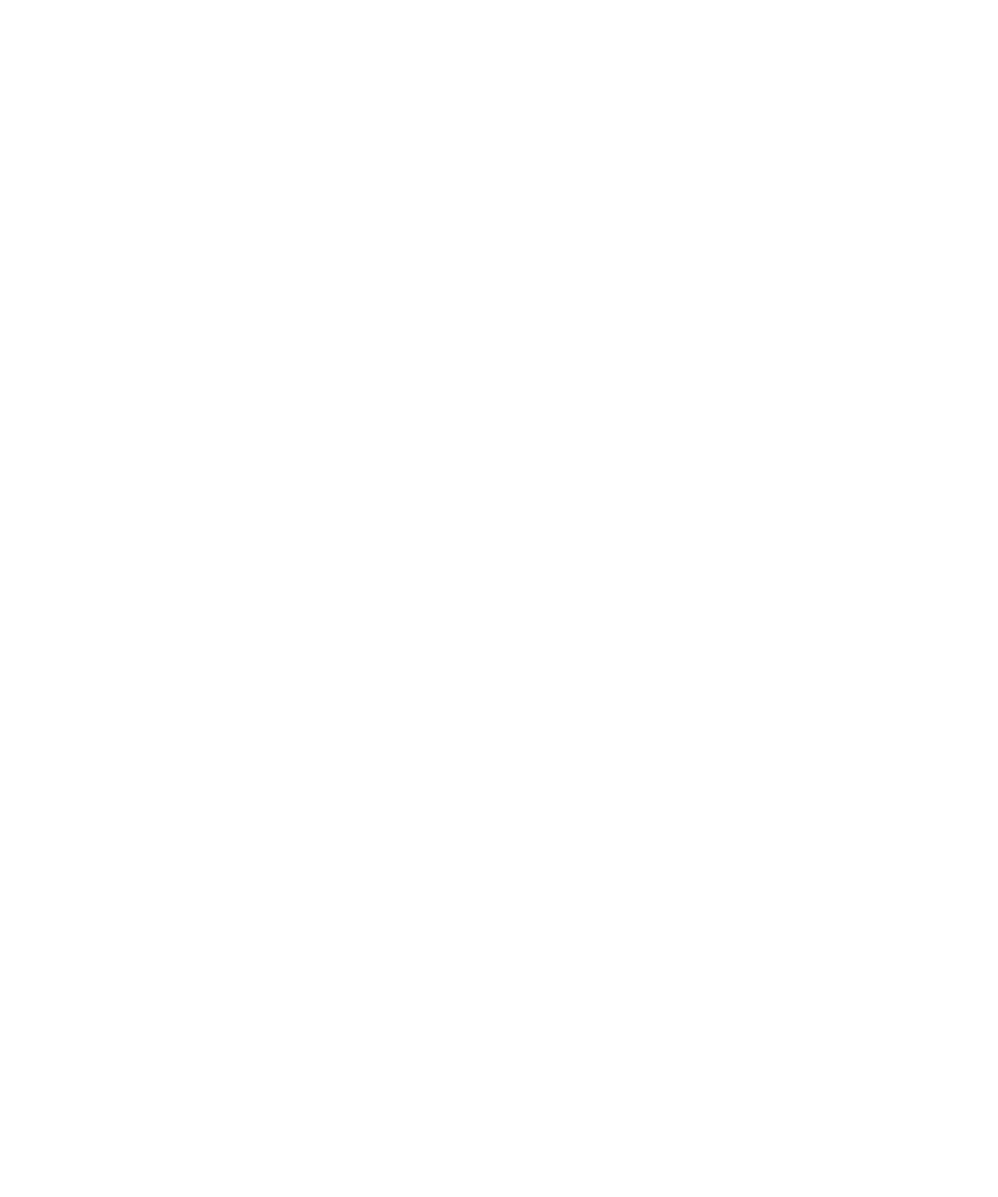
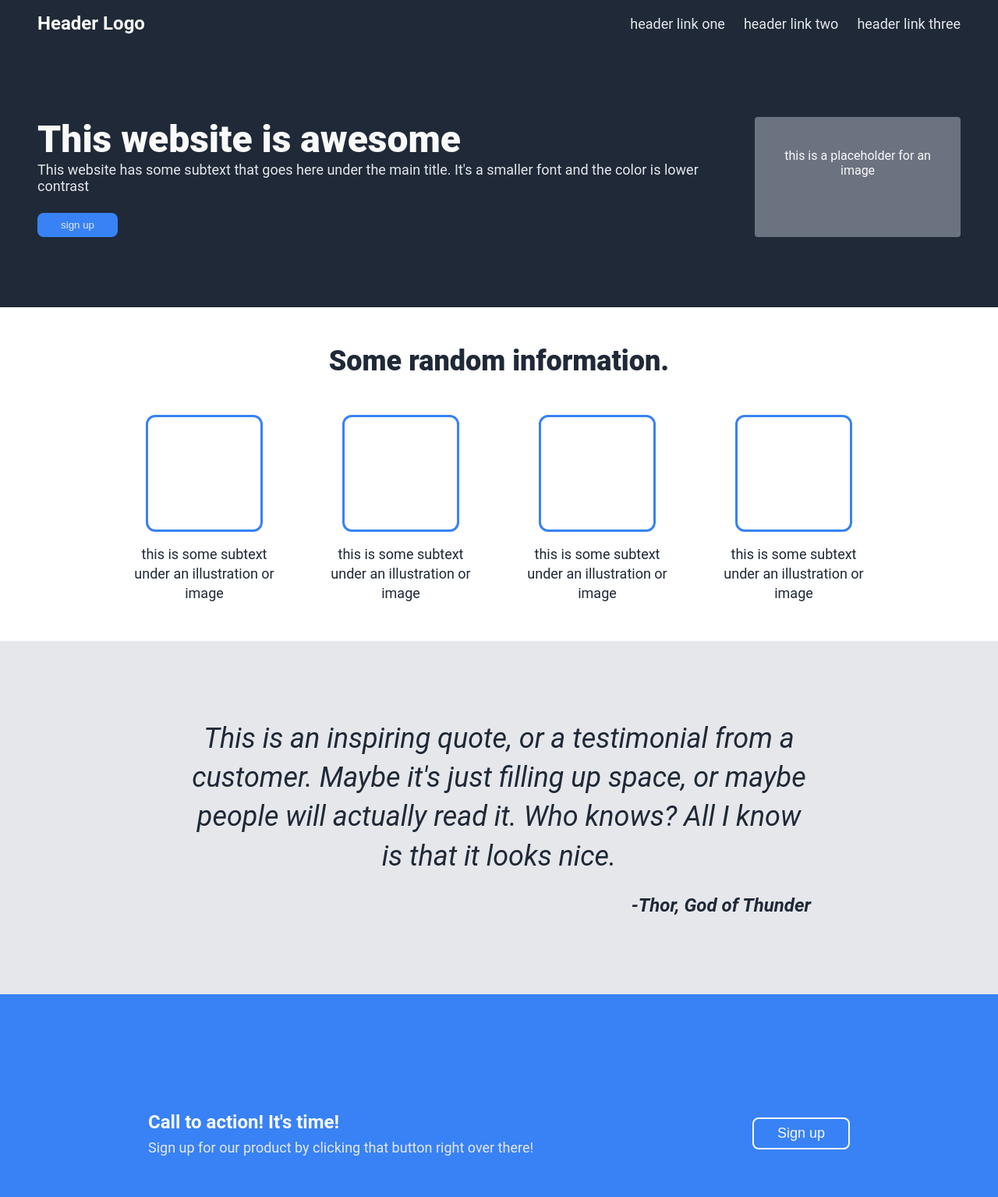
Before and after one commit to UHarishinkx/odin-recipes, a plain HTML site: page awsome web/index.html in a window 1280 px wide. Shown: the top 1535 px of the page at 78% size. Before the commit the page ends 800 px from the top, so only its background shows below. Drawn offline with Linux system fonts and the light colour scheme.

Commit message:
"Adding a new web page named awsome web"

```diff
--- a/awsome web/index.html
+++ b/awsome web/index.html
@@ -3,9 +3,67 @@
 <head>
     <meta charset="UTF-8">
     <meta name="viewport" content="width=device-width, initial-scale=1.0">
-    <title>Document</title>
+    <title>Awesome</title>
+    <link rel="stylesheet" href="styles.css">
 </head>
 <body>
+    <header>
+        <div class="logo">Header Logo</div>
+        <nav>
+            <a href="#">header link one</a>
+            <a href="#">header link two</a>
+            <a href="#">header link three</a>
+        </nav>
+    </header>
+    <div class="hero-section">
+        <div class="hero-content">
+            <h2>This website is awesome</h2>
+            <p>This website has some subtext that goes here under the main title. It's a smaller font and the color is lower contrast</p>
+            <button>sign up</button>
+        </div>
+        <div class="img">
+            <p>this is a placeholder for an image</p>
+        </div>
+    </div>
+    <div class="info-section">
+        <h2>Some random information.</h2>
+        <div class="info-cards">
+            <div class="card">
+                <div class="card-image"></div>
+                <p>this is some subtext under an illustration or image</p>
+            </div>
+            <div class="card">
+                <div class="card-image"></div>
+                <p>this is some subtext under an illustration or image</p>
+            </div>
+            <div class="card">
+                <div class="card-image"></div>
+                <p>this is some subtext under an illustration or image</p>
+            </div>
+            <div class="card">
+                <div class="card-image"></div>
+                <p>this is some subtext under an illustration or image</p>
+            </div>
+        </div>
+    </div>
+    <div class="quote-section">
+        <blockquote>
+            <p>This is an inspiring quote, or a testimonial from a customer. Maybe it's just filling up space, or maybe people will actually read it. Who knows? All I know is that it looks nice.</p>
+            <cite>-Thor, God of Thunder</cite>
+        </blockquote>
+    </div>
+    <div class="cta-section">
+        <div class="cta-content">
+            <div class="cta-text">
+                <h3>Call to action! It's time!</h3>
+                <p>Sign up for our product by clicking that button right over there!</p>
+            </div>
+            <button class="cta-button">Sign up</button>
+        </div>
+    </div>
 
+    <footer>
+        <p>Copyright © The Odin Project 2021</p>
+    </footer>
 </body>
 </html>
--- a/awsome web/styles.css
+++ b/awsome web/styles.css
@@ -0,0 +1,190 @@
+* {
+    margin: 0;
+    padding: 0;
+    box-sizing: border-box;
+}
+
+body {
+    font-family: 'Roboto', Arial, sans-serif;
+}
+
+header {
+    background-color: #1F2937;
+    padding: 16px 48px;
+    display: flex;
+    justify-content: space-between;
+    align-items: center;
+}
+
+.logo {
+    font-size: 24px;
+    font-weight: bold;
+    color: #F9FAF8;
+}
+
+nav {
+    display: flex;
+    gap: 24px;
+}
+
+nav a {
+    color: #E5E7EB;
+    text-decoration: none;
+    font-size: 18px;
+}
+
+nav a:hover {
+    color: #F9FAF8;
+}
+.hero-section{
+    background-color: #1F2937;
+    display: flex;
+    justify-content: space-between;
+    padding: 90px 48px;
+    gap: 48px;
+}
+.hero-content{
+    color: #F9FAF8;
+}
+.hero-content h2{
+    font-size: 48px;
+    font-weight: 900;
+}
+.hero-content p{
+    font-size: 18px;
+    color: #E5E7EB;
+    margin-bottom: 24px;
+}
+button {
+    padding: 8px 30px;
+    color: #E5E7EB;
+    background-color: #3882F6;
+    border-radius: 8px;
+    border: none;
+    cursor: pointer;
+}
+.img {
+    background-color: #6B7280;
+    padding: 40px 20px;
+    text-align: center;
+    color: #F9FAF8;
+    border-radius: 4px;
+}
+.info-section {
+    padding: 48px;
+    background-color: white;
+    text-align: center;
+}
+
+.info-section h2 {
+    font-size: 36px;
+    font-weight: 900;
+    color: #1F2937;
+    margin-bottom: 48px;
+}
+
+.info-cards {
+    display: flex;
+    justify-content: center;
+    align-items: flex-start;
+    gap: 52px;
+}
+
+.card {
+    display: flex;
+    flex-direction: column;
+    align-items: center;
+    max-width: 200px;
+    text-align: center;
+}
+
+.card-image {
+    width: 150px;
+    height: 150px;
+    border: 3px solid #3882F6;
+    border-radius: 12px;
+    margin-bottom: 16px;
+    flex-shrink: 0;
+}
+
+.card p {
+    font-size: 18px;
+    color: #1F2937;
+    margin: 0;
+    line-height: 1.4;
+}
+.quote-section {
+    background-color: #E5E7EB;
+    padding: 100px 48px;
+}
+
+.quote-section blockquote {
+    max-width: 800px;
+    margin: 0 auto;
+    text-align: center;
+}
+
+.quote-section p {
+    font-size: 36px;
+    font-style: italic;
+    color: #1F2937;
+    margin-bottom: 24px;
+    line-height: 1.4;
+}
+
+.quote-section cite {
+    font-size: 24px;
+    font-weight: bold;
+    color: #1F2937;
+    display: block;
+    text-align: right;
+}
+
+.cta-section {
+    background-color: #3882F6;
+    padding: 100px 48px;
+}
+
+.cta-content {
+    background-color: #3882F6;
+    padding: 50px;
+    border-radius: 8px;
+    display: flex;
+    justify-content: space-between;
+    align-items: center;
+    max-width: 1000px;
+    margin: 0 auto;
+}
+
+.cta-text h3 {
+    font-size: 24px;
+    color: #F9FAF8;
+    margin-bottom: 8px;
+}
+
+.cta-text p {
+    font-size: 18px;
+    color: #E5E7EB;
+}
+
+.cta-button {
+    padding: 8px 30px;
+    color: #F9FAF8;
+    background-color: transparent;
+    border: 2px solid #F9FAF8;
+    border-radius: 8px;
+    cursor: pointer;
+    font-size: 18px;
+    white-space: nowrap;
+}
+
+footer {
+    background-color: #1F2937;
+    padding: 40px;
+    text-align: center;
+}
+
+footer p {
+    color: #E5E7EB;
+    font-size: 18px;
+}
```
